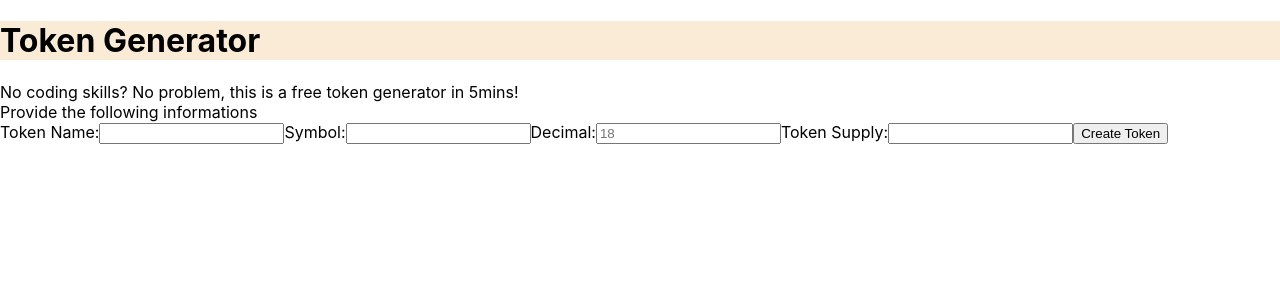
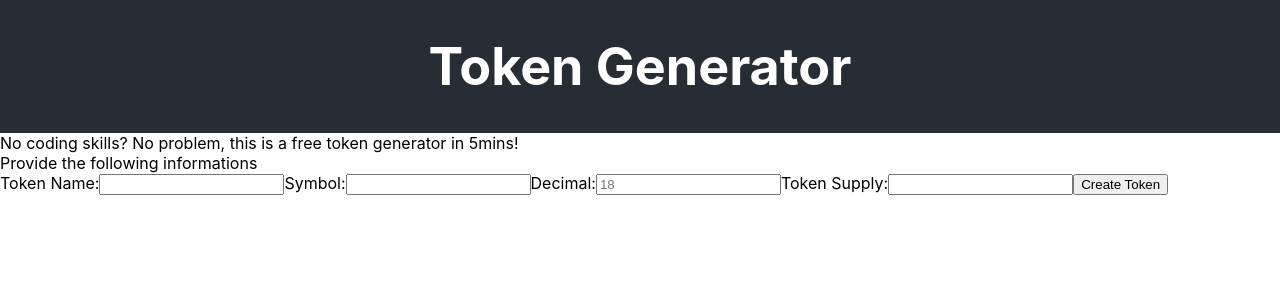
Before and after one commit to mandatedisrael/Token-Generator, a React (Create React App) app in the folder token_generator_frontend/: page / in a window 1280 px wide. Shown: the top 300 px of the page. Built offline with nearby package versions, Linux system fonts and the light colour scheme.

Commit message:
Frontend Header updated

```diff
--- a/token_generator_frontend/src/App.css
+++ b/token_generator_frontend/src/App.css
@@ -38,5 +38,12 @@
 } */
 
 .App-header{
-  background-color: antiquewhite;
+  background-color: #282c34;
+  min-height: 10vh;
+  display: flex;
+  flex-direction: column;
+  align-items: center;
+  justify-content: center;
+  font-size: calc(10px + 2vmin);
+  color: white;
 }
```
